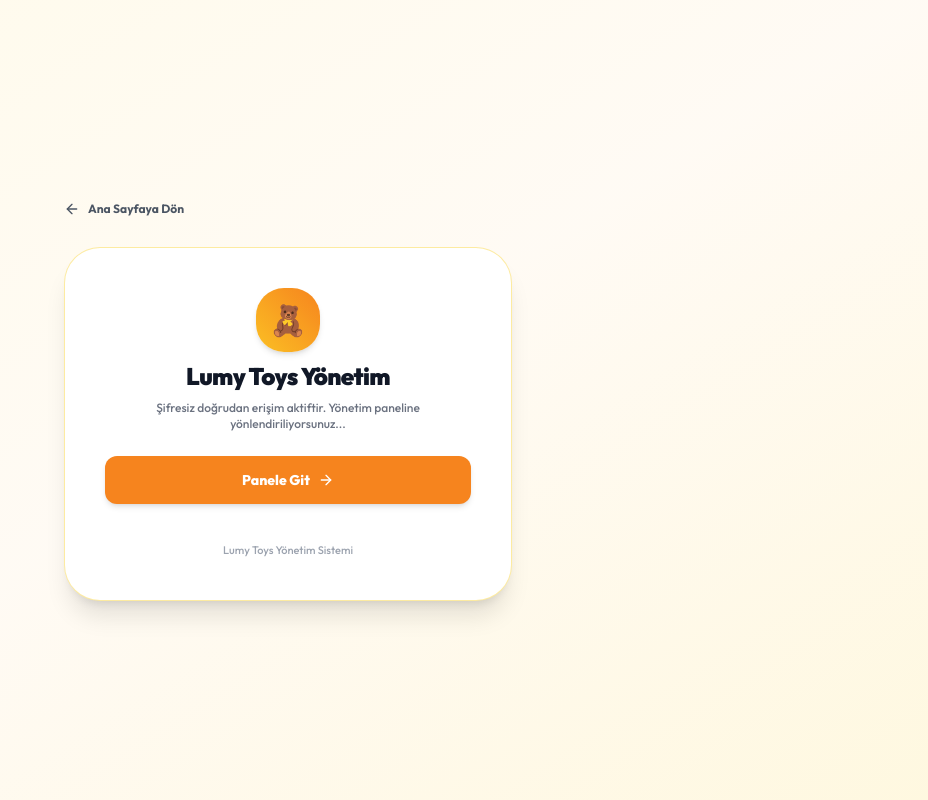
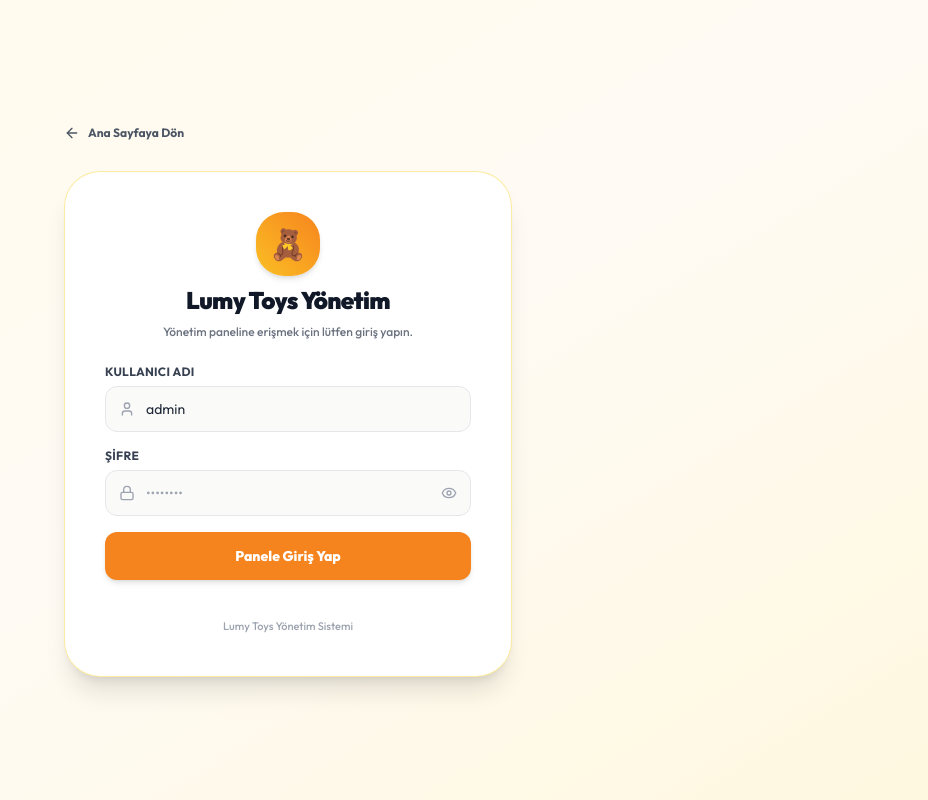
Before and after one commit to sametcandir/lumy, a Next.js app: page /admin/login in a window 1280 px wide. Before the commit this address had no page. Shown: the whole page, without its empty margins (352-1280 px from the left). Built offline with nearby package versions, Linux system fonts and the light colour scheme; a web font is replaced by a local one.

Commit message:
feat: admin sifresi Lumy123. yapildi ve ekrandaki sifre kutusu kaldirildi

```diff
--- a/data/db.json
+++ b/data/db.json
@@ -164,7 +164,7 @@
       "smtpUser": "",
       "smtpPass": ""
     },
-    "logoUrl": "",
+    "logoUrl": "/uploads/pelus-1789736956679.jpg",
     "heroProductId": "prod-1"
   },
   "categories": [
@@ -207,7 +207,8 @@
       "badge": "En Çok Satan",
       "showStock": false,
       "images": [
-        "https://images.unsplash.com/photo-1559454403-b8fb88521f11?w=800&auto=format&fit=crop&q=80"
+        "https://images.unsplash.com/photo-1559454403-b8fb88521f11?w=800&auto=format&fit=crop&q=80",
+        "/uploads/pelus-1789736464957.png"
       ]
     },
     {
--- a/src/app/admin/login/page.tsx
+++ b/src/app/admin/login/page.tsx
@@ -1,17 +1,51 @@
 'use client';
 
-import React, { useEffect } from 'react';
+import React, { useState, useEffect } from 'react';
 import { useRouter } from 'next/navigation';
-import { ArrowLeft, ArrowRight } from 'lucide-react';
+import { Lock, ArrowLeft, User, Eye, EyeOff } from 'lucide-react';
 import Link from 'next/link';
 
 export default function AdminLoginPage() {
   const router = useRouter();
+  const [username, setUsername] = useState('admin');
+  const [password, setPassword] = useState('');
+  const [showPassword, setShowPassword] = useState(false);
+  const [error, setError] = useState('');
+  const [loading, setLoading] = useState(false);
 
   useEffect(() => {
-    // Otomatik olarak doğrudan yönetim paneline aktar
-    router.replace('/admin');
+    // Halihazırda oturum açılmışsa doğrudan panele yönlendir
+    const token = typeof window !== 'undefined' ? localStorage.getItem('lumy_admin_token') : null;
+    if (token) {
+      router.push('/admin');
+    }
   }, [router]);
+
+  const handleLogin = async (e: React.FormEvent) => {
+    e.preventDefault();
+    setLoading(true);
+    setError('');
+
+    try {
+      const res = await fetch('/api/auth', {
+        method: 'POST',
+        headers: { 'Content-Type': 'application/json' },
+        body: JSON.stringify({ username, password }),
+      });
+
+      const data = await res.json();
+      if (data.success) {
+        localStorage.setItem('lumy_admin_token', data.token);
+        router.push('/admin');
+      } else {
+        setError(data.error || 'Hatalı kullanıcı adı veya şifre!');
+      }
+    } catch (err: any) {
+      setError('Giriş yapılırken bir hata oluştu');
+    } finally {
+      setLoading(false);
+    }
+  };
 
   return (
     <div className="min-h-screen bg-gradient-to-br from-amber-50 via-orange-50/40 to-amber-100/50 flex flex-col justify-center items-center p-4">
@@ -26,24 +60,78 @@ export default function AdminLoginPage() {
         </Link>
       </div>
 
-      <div className="w-full max-w-md bg-white rounded-4xl p-8 sm:p-10 shadow-xl border border-amber-200/80 space-y-6 text-center">
-        <div className="space-y-2">
+      <div className="w-full max-w-md bg-white rounded-4xl p-8 sm:p-10 shadow-xl border border-amber-200/80 space-y-6">
+        <div className="text-center space-y-2">
           <div className="w-16 h-16 bg-gradient-to-tr from-amber-400 to-plush-500 rounded-3xl mx-auto flex items-center justify-center text-white text-3xl shadow-md">
             🧸
           </div>
           <h1 className="text-2xl font-black text-gray-900 tracking-tight">Lumy Toys Yönetim</h1>
           <p className="text-xs text-gray-500 font-medium">
-            Şifresiz doğrudan erişim aktiftir. Yönetim paneline yönlendiriliyorsunuz...
+            Yönetim paneline erişmek için lütfen giriş yapın.
           </p>
         </div>
 
-        <Link
-          href="/admin"
-          className="w-full inline-flex items-center justify-center gap-2 bg-plush-500 hover:bg-plush-600 text-white font-extrabold py-3.5 px-4 rounded-xl shadow-md hover:shadow-lg transition-all text-sm"
-        >
-          <span>Panele Git</span>
-          <ArrowRight className="w-4 h-4" />
-        </Link>
+        {error && (
+          <div className="p-3.5 bg-red-50 text-red-700 text-xs font-bold rounded-2xl border border-red-200 text-center">
+            {error}
+          </div>
+        )}
+
+        <form onSubmit={handleLogin} className="space-y-4">
+          <div>
+            <label className="block text-xs font-bold text-gray-700 mb-1.5 uppercase tracking-wide">
+              Kullanıcı Adı
+            </label>
+            <div className="relative">
+              <div className="absolute inset-y-0 left-0 pl-3.5 flex items-center pointer-events-none text-gray-400">
+                <User className="w-4 h-4" />
+              </div>
+              <input
+                type="text"
+                required
+                value={username}
+                onChange={(e) => setUsername(e.target.value)}
+                placeholder="Kullanıcı adınız"
+                className="w-full pl-10 pr-4 py-3 bg-stone-50 border border-gray-200 rounded-xl text-sm focus:outline-none focus:ring-2 focus:ring-plush-400 focus:bg-white"
+              />
+            </div>
+          </div>
+
+          <div>
+            <label className="block text-xs font-bold text-gray-700 mb-1.5 uppercase tracking-wide">
+              Şifre
+            </label>
+            <div className="relative">
+              <div className="absolute inset-y-0 left-0 pl-3.5 flex items-center pointer-events-none text-gray-400">
+                <Lock className="w-4 h-4" />
+              </div>
+              <input
+                type={showPassword ? 'text' : 'password'}
+                required
+                value={password}
+                onChange={(e) => setPassword(e.target.value)}
+                placeholder="••••••••"
+                className="w-full pl-10 pr-11 py-3 bg-stone-50 border border-gray-200 rounded-xl text-sm focus:outline-none focus:ring-2 focus:ring-plush-400 focus:bg-white"
+              />
+              <button
+                type="button"
+                onClick={() => setShowPassword(!showPassword)}
+                className="absolute inset-y-0 right-0 pr-3.5 flex items-center text-gray-400 hover:text-gray-600 cursor-pointer"
+                title={showPassword ? 'Şifreyi Gizle' : 'Şifreyi Göster'}
+              >
+                {showPassword ? <EyeOff className="w-4 h-4" /> : <Eye className="w-4 h-4" />}
+              </button>
+            </div>
+          </div>
+
+          <button
+            type="submit"
+            disabled={loading}
+            className="w-full bg-plush-500 hover:bg-plush-600 disabled:opacity-60 text-white font-extrabold py-3.5 px-4 rounded-xl shadow-md hover:shadow-lg transition-all text-sm cursor-pointer mt-2"
+          >
+            {loading ? 'Giriş Yapılıyor...' : 'Panele Giriş Yap'}
+          </button>
+        </form>
 
         <div className="text-center pt-2">
           <span className="text-[11px] text-gray-400 font-medium">
--- a/src/app/admin/page.tsx
+++ b/src/app/admin/page.tsx
@@ -76,7 +76,12 @@ export default function AdminDashboardPage() {
   const [sendingTestEmail, setSendingTestEmail] = useState(false);
 
   useEffect(() => {
-    // Doğrudan erişim (şifresiz panel)
+    // Check local admin token
+    const token = typeof window !== 'undefined' ? localStorage.getItem('lumy_admin_token') : null;
+    if (!token) {
+      router.push('/admin/login');
+      return;
+    }
     setAuthenticated(true);
     fetchData();
   }, []);
@@ -128,7 +133,8 @@ export default function AdminDashboardPage() {
   };
 
   const handleLogout = () => {
-    router.push('/');
+    localStorage.removeItem('lumy_admin_token');
+    router.push('/admin/login');
   };
 
   // -------------------------------------------------------------
@@ -597,11 +603,11 @@ export default function AdminDashboardPage() {
 
             <button
               onClick={handleLogout}
-              className="inline-flex items-center gap-1.5 text-xs font-bold text-stone-600 hover:text-stone-900 bg-stone-100 hover:bg-stone-200 p-2 sm:px-3.5 sm:py-2 rounded-xl transition-colors cursor-pointer"
-              title="Ana Sayfaya Dön"
+              className="inline-flex items-center gap-1.5 text-xs font-bold text-rose-600 hover:text-rose-700 bg-rose-50 hover:bg-rose-100 p-2 sm:px-3.5 sm:py-2 rounded-xl transition-colors cursor-pointer"
+              title="Çıkış Yap"
             >
               <LogOut className="w-3.5 h-3.5" />
-              <span className="hidden md:inline">Çıkış / Ana Sayfa</span>
+              <span className="hidden md:inline">Çıkış</span>
             </button>
           </div>
         </div>
--- a/src/app/api/auth/route.ts
+++ b/src/app/api/auth/route.ts
@@ -1,17 +1,24 @@
 import { NextResponse } from 'next/server';
 
 const ADMIN_USERNAME = process.env.ADMIN_USERNAME || 'admin';
-const ADMIN_PASSWORD = process.env.ADMIN_PASSWORD || 'lumy123';
+const ADMIN_PASSWORD = process.env.ADMIN_PASSWORD || 'Lumy123.';
 
 export async function POST(request: Request) {
   try {
     const { username, password } = await request.json();
 
-    return NextResponse.json({
-      success: true,
-      token: 'lumy-admin-session-token-secret-2026',
-      message: 'Giriş başarılı'
-    });
+    if (username === ADMIN_USERNAME && password === ADMIN_PASSWORD) {
+      return NextResponse.json({
+        success: true,
+        token: 'lumy-admin-session-token-secret-2026',
+        message: 'Giriş başarılı'
+      });
+    }
+
+    return NextResponse.json(
+      { success: false, error: 'Hatalı kullanıcı adı veya şifre!' },
+      { status: 401 }
+    );
   } catch (error: any) {
     return NextResponse.json({ success: false, error: error.message }, { status: 500 });
   }
```
